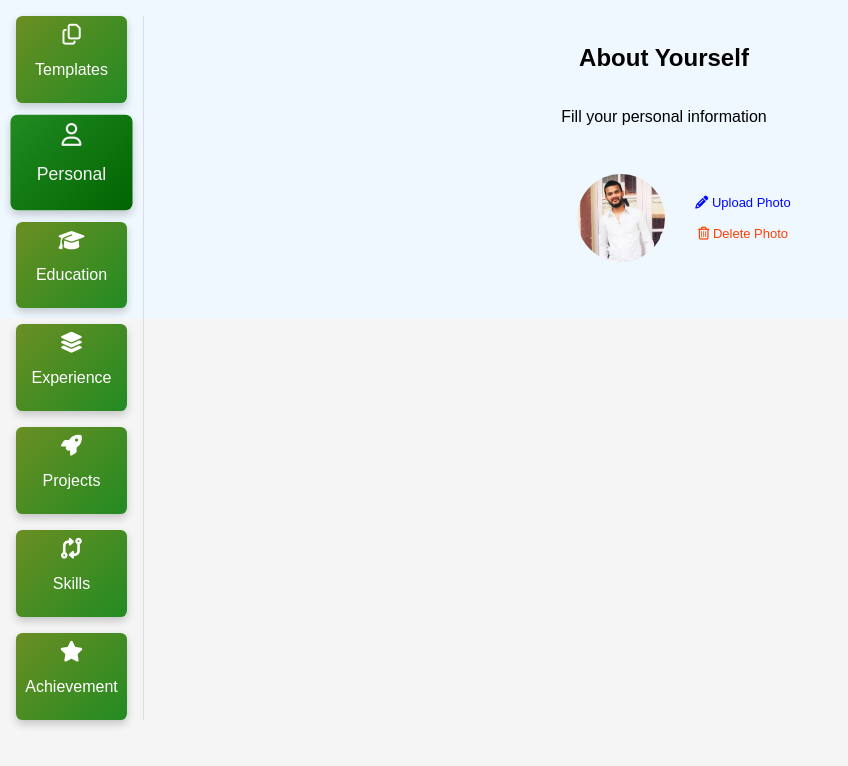
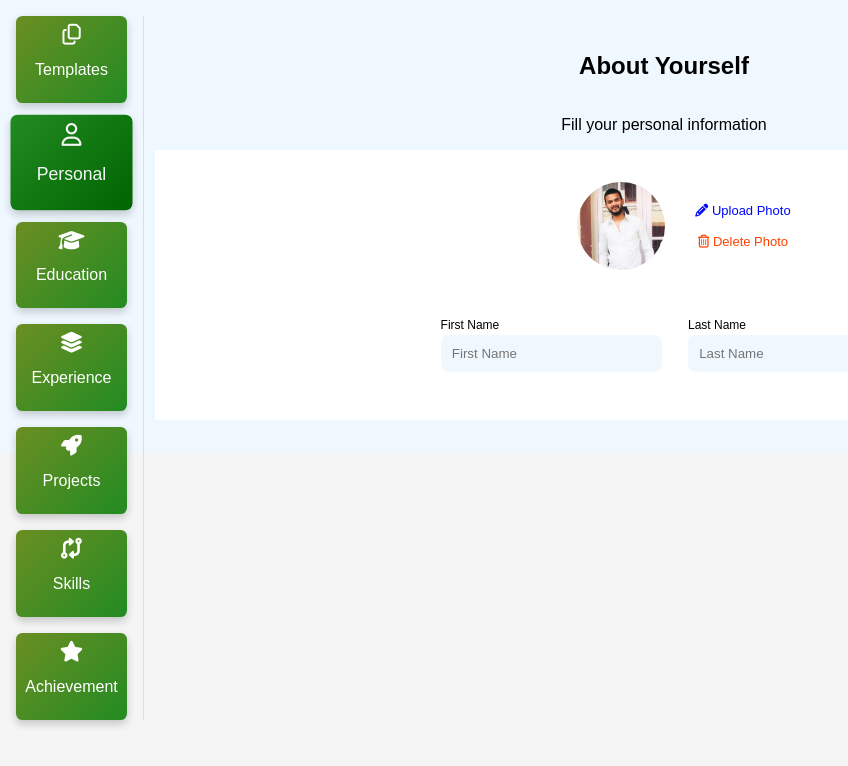
Before and after one commit to rohitghatal1/CVMaker-ReactJS, a React (Create React App) app: page / in a window 1280 px wide. Both pictures are taken after a click on the element "Personal". Shown: the top 766 px of the page, without its empty margins (0-848 px from the left). Built offline with nearby package versions, Linux system fonts and the light colour scheme.

Commit message:
added personal info form

```diff
--- a/src/componentsInner/PersonalData.js
+++ b/src/componentsInner/PersonalData.js
@@ -20,6 +20,21 @@ export default function PersonalData() {
               <span className='deletebtn'><i class="fa-regular fa-trash-can"></i> Delete Photo</span>
             </div>
           </div>
+
+          <div className="infoForm">
+            <form>
+              <div className="row">
+                <div className="col">
+                  <label htmlFor="fname">First Name</label>
+                  <input type="text" placeholder='First Name' />
+                </div>
+                <div className="col">
+                  <label htmlFor="lname">Last Name</label>
+                  <input type="text" placeholder='Last Name' />
+                </div>
+              </div>
+            </form>
+          </div>
         </div>
       </div>
     </div>
--- a/src/componentsInner/personal.css
+++ b/src/componentsInner/personal.css
@@ -1,5 +1,5 @@
 .personalInfoCollector{
-    padding: 0.5rem;
+    padding: 1rem;
     text-align: center;
     background-color: aliceblue;
     display: flex;
@@ -14,6 +14,7 @@
     justify-content: center;
     align-items: center;
     padding: 1rem;
+    background-color: #fff;
 }
 
 .personalInfoCollector .personalInformation .photoSection{
@@ -49,3 +50,31 @@
 .personalInfoCollector .personalInformation .photoSection .uploadDeleteBtn .deletebtn{
     color: #ff4000;
 }
+
+.personalInfoCollector .personalInformation .infoForm{
+    padding: 1rem;
+}
+
+.personalInfoCollector .personalInformation .infoForm .row{
+    width: 100%;
+    display: flex;
+    align-items: center;
+    gap: 1rem;
+}
+
+.personalInfoCollector .personalInformation .infoForm .col{
+    display: flex;
+    flex-direction: column;
+    gap: 0.2rem;
+    text-align: left;
+    padding: 1rem;
+    font-size: 12px;
+}
+
+.personalInfoCollector .personalInformation .infoForm .col input{
+    padding: 0.7rem;
+    border-radius: 0.5rem;
+    border: none;
+    width: 100%;
+    background-color: aliceblue;
+}
```
